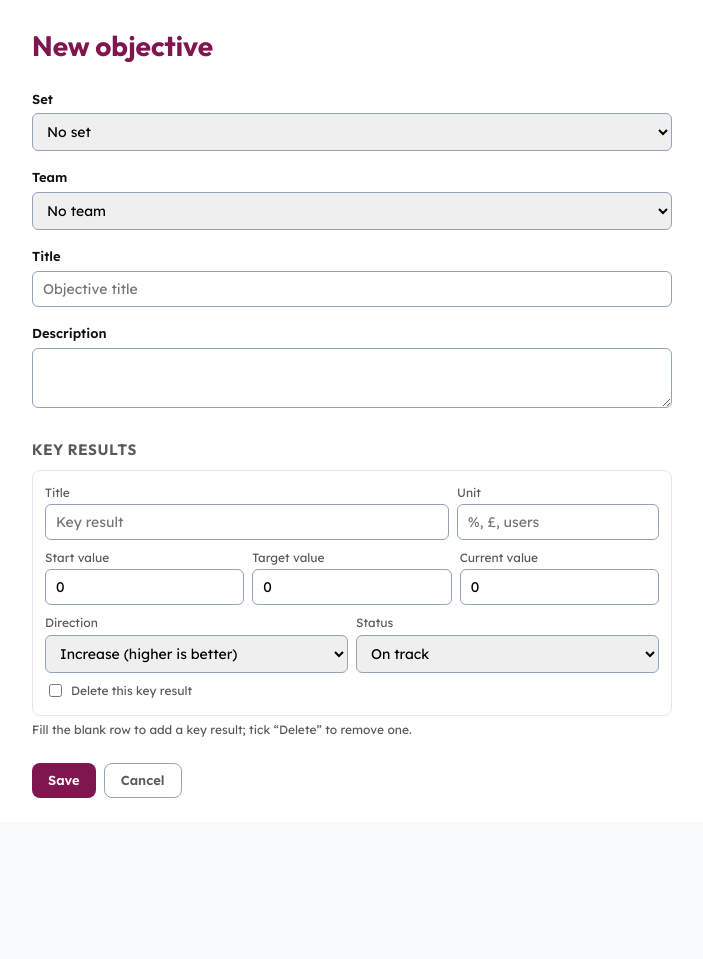
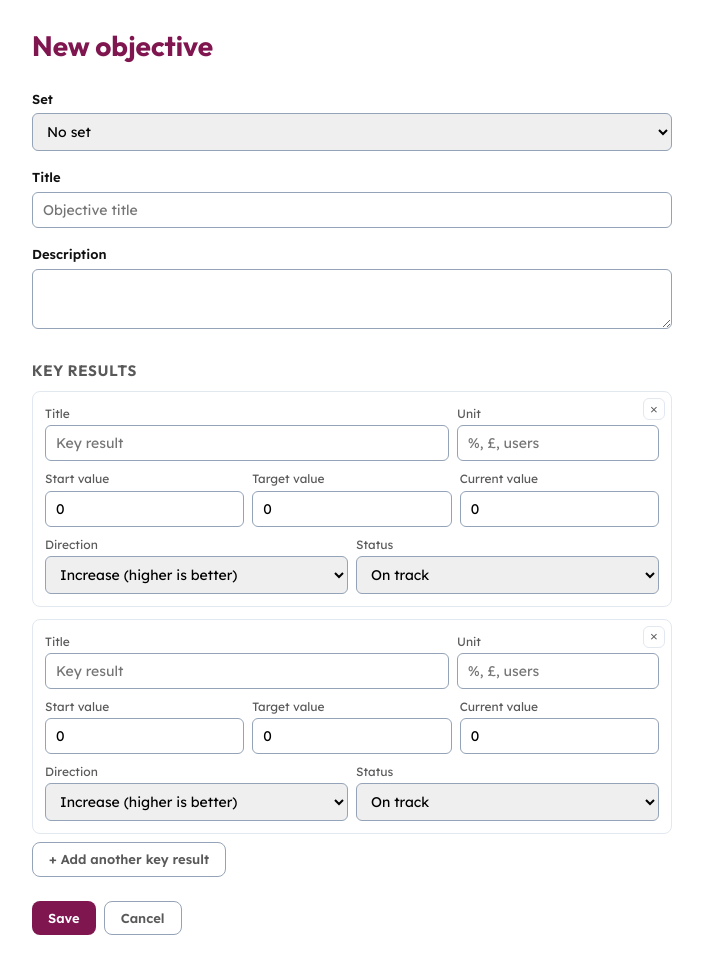
Before and after one commit to DEFRA/pm-roadmap, a Django app: page /objectives/new/ in a window 1280 px wide. Shown: the part 56-1015 px from the top of the page, without its empty margins (288-991 px from the left). Before the commit the page ends 854 px from the top, so only its background shows below. Run offline with Django 5.2, Linux system fonts and the light colour scheme; data that the repository does not hold is empty.

Commit message:
Objective form UI: dynamic key results, no team field, team breadcrumb
Three small changes to the objective creation form:

- Key results now show two blank forms by default (formset extra=2), each with
  its own remove (×) button, and a "+ Add another key result" button above Save
  that clones a new blank form (via the formset empty_form template + a little
  JS that updates TOTAL_FORMS; remove marks the row's DELETE and hides it).
  Extracted the field layout into _kr_form_fields.html so the visible rows and
  the clone template share one definition.
- Dropped the team field from the objective form — an objective inherits its
  set's team, which the view now assigns on save.
- Added a breadcrumb (team › set › new/edit) linking back to the team page.

Verified in the browser: two removable KR forms, add-another appends a correctly
-prefixed form and bumps TOTAL_FORMS, remove marks DELETE + hides, no team field,
breadcrumb links to the team. Full suite: 107.

Co-Authored-By: Claude Opus 4.8 <noreply@anthropic.com>

```diff
--- a/roadmap/forms.py
+++ b/roadmap/forms.py
@@ -152,12 +152,12 @@ def set_form_seed(form):
 
 
 class ObjectiveForm(forms.ModelForm):
+    # Team is not asked for — an objective inherits its set's team (set in the view).
     class Meta:
         model = Objective
-        fields = ['objective_set', 'team', 'title', 'description']
+        fields = ['objective_set', 'title', 'description']
         widgets = {
             'objective_set': forms.Select(attrs={'class': 'form-input'}),
-            'team': forms.Select(attrs={'class': 'form-input'}),
             'title': forms.TextInput(attrs={'class': 'form-input', 'placeholder': 'Objective title'}),
             'description': forms.Textarea(attrs={'class': 'form-input', 'rows': 2}),
         }
@@ -168,8 +168,6 @@ class ObjectiveForm(forms.ModelForm):
         self.fields['objective_set'].required = False
         self.fields['objective_set'].label = 'Set'
         self.fields['objective_set'].empty_label = 'No set'
-        self.fields['team'].required = False
-        self.fields['team'].empty_label = 'No team'
 
 
 class KeyResultForm(forms.ModelForm):
@@ -202,5 +200,5 @@ class KeyResultForm(forms.ModelForm):
 
 
 KeyResultFormSet = inlineformset_factory(
-    Objective, KeyResult, form=KeyResultForm, extra=1, can_delete=True,
+    Objective, KeyResult, form=KeyResultForm, extra=2, can_delete=True,
 )
--- /dev/null
+++ b/roadmap/templates/roadmap/_kr_form_fields.html
@@ -0,0 +1,56 @@
+{# One key-result form's fields. Expects `kr` (a formset form or empty_form). #}
+{% for hidden in kr.hidden_fields %}{{ hidden }}{% endfor %}
+{% if kr.non_field_errors %}<div style="font-size:11px; color:var(--priority-critical);">{{ kr.non_field_errors }}</div>{% endif %}
+
+<button type="button" class="kr-remove no-export" onclick="removeKrForm(this)"
+        title="Remove this key result" aria-label="Remove this key result"
+        style="position:absolute; top:6px; right:6px; width:22px; height:22px; border:1px solid var(--border-subtle); border-radius:6px; background:var(--bg-main); color:var(--text-muted); cursor:pointer; line-height:1;">&times;</button>
+
+{# Title + unit #}
+<div style="display:grid; grid-template-columns:2fr 1fr; gap:0.5rem; margin-bottom:0.5rem;">
+  <div>
+    <label style="display:block; font-size:12px; color:var(--text-muted); margin-bottom:2px;">{{ kr.title.label }}</label>
+    {{ kr.title }}
+    {% if kr.title.errors %}<div style="font-size:11px; color:var(--priority-critical);">{{ kr.title.errors }}</div>{% endif %}
+  </div>
+  <div>
+    <label style="display:block; font-size:12px; color:var(--text-muted); margin-bottom:2px;">{{ kr.unit.label }}</label>
+    {{ kr.unit }}
+    {% if kr.unit.errors %}<div style="font-size:11px; color:var(--priority-critical);">{{ kr.unit.errors }}</div>{% endif %}
+  </div>
+</div>
+
+{# Start / target / current values on one line #}
+<div style="display:grid; grid-template-columns:repeat(3, 1fr); gap:0.5rem; margin-bottom:0.5rem;">
+  <div>
+    <label style="display:block; font-size:12px; color:var(--text-muted); margin-bottom:2px;">{{ kr.start_value.label }}</label>
+    {{ kr.start_value }}
+    {% if kr.start_value.errors %}<div style="font-size:11px; color:var(--priority-critical);">{{ kr.start_value.errors }}</div>{% endif %}
+  </div>
+  <div>
+    <label style="display:block; font-size:12px; color:var(--text-muted); margin-bottom:2px;">{{ kr.target_value.label }}</label>
+    {{ kr.target_value }}
+    {% if kr.target_value.errors %}<div style="font-size:11px; color:var(--priority-critical);">{{ kr.target_value.errors }}</div>{% endif %}
+  </div>
+  <div>
+    <label style="display:block; font-size:12px; color:var(--text-muted); margin-bottom:2px;">{{ kr.current_value.label }}</label>
+    {{ kr.current_value }}
+    {% if kr.current_value.errors %}<div style="font-size:11px; color:var(--priority-critical);">{{ kr.current_value.errors }}</div>{% endif %}
+  </div>
+</div>
+
+{# Direction / status #}
+<div style="display:grid; grid-template-columns:1fr 1fr; gap:0.5rem;">
+  <div>
+    <label style="display:block; font-size:12px; color:var(--text-muted); margin-bottom:2px;">{{ kr.direction.label }}</label>
+    {{ kr.direction }}
+    {% if kr.direction.errors %}<div style="font-size:11px; color:var(--priority-critical);">{{ kr.direction.errors }}</div>{% endif %}
+  </div>
+  <div>
+    <label style="display:block; font-size:12px; color:var(--text-muted); margin-bottom:2px;">{{ kr.status.label }}</label>
+    {{ kr.status }}
+    {% if kr.status.errors %}<div style="font-size:11px; color:var(--priority-critical);">{{ kr.status.errors }}</div>{% endif %}
+  </div>
+</div>
+
+{% if kr.DELETE %}<span style="display:none;">{{ kr.DELETE }}</span>{% endif %}
--- a/roadmap/templates/roadmap/objective_form.html
+++ b/roadmap/templates/roadmap/objective_form.html
@@ -3,6 +3,13 @@
 
 {% block content %}
 <div style="max-width:640px; margin:0 auto;">
+  {% if team %}
+    <div style="font-size:12px; color:var(--text-muted); margin-bottom:0.5rem;">
+      <a href="{% url 'roadmap:team_home' team.pk %}" style="color:inherit;">{{ team.name }}</a>
+      {% if objective_set %} &rsaquo; <a href="{% url 'roadmap:objective_set_detail' objective_set.pk %}" style="color:inherit;">{{ objective_set.name }}</a>{% endif %}
+      &rsaquo; {% if objective %}Edit objective{% else %}New objective{% endif %}
+    </div>
+  {% endif %}
   <h1 style="margin:0 0 1.25rem;">{% if objective %}Edit objective{% else %}New objective{% endif %}</h1>
 
   <form method="post">
@@ -20,75 +27,44 @@
     <h2 style="font-size:15px; text-transform:uppercase; letter-spacing:.06em; color:var(--text-muted); margin-top:1.5rem;">Key results</h2>
     {{ formset.management_form }}
     {% if formset.non_form_errors %}<div style="color:var(--priority-critical);">{{ formset.non_form_errors }}</div>{% endif %}
-    <div style="display:flex; flex-direction:column; gap:0.75rem;">
+
+    <div id="kr-forms" style="display:flex; flex-direction:column; gap:0.75rem;">
       {% for kr in formset %}
-        <div style="border:1px solid var(--border-subtle); border-radius:8px; padding:0.75rem;">
-          {% for hidden in kr.hidden_fields %}{{ hidden }}{% endfor %}
-          {% if kr.non_field_errors %}<div style="font-size:11px; color:var(--priority-critical);">{{ kr.non_field_errors }}</div>{% endif %}
-
-          {# Title + unit #}
-          <div style="display:grid; grid-template-columns:2fr 1fr; gap:0.5rem; margin-bottom:0.5rem;">
-            <div>
-              <label style="display:block; font-size:12px; color:var(--text-muted); margin-bottom:2px;">{{ kr.title.label }}</label>
-              {{ kr.title }}
-              {% if kr.title.errors %}<div style="font-size:11px; color:var(--priority-critical);">{{ kr.title.errors }}</div>{% endif %}
-            </div>
-            <div>
-              <label style="display:block; font-size:12px; color:var(--text-muted); margin-bottom:2px;">{{ kr.unit.label }}</label>
-              {{ kr.unit }}
-              {% if kr.unit.errors %}<div style="font-size:11px; color:var(--priority-critical);">{{ kr.unit.errors }}</div>{% endif %}
-            </div>
-          </div>
-
-          {# Start / target / current values on one line #}
-          <div style="display:grid; grid-template-columns:repeat(3, 1fr); gap:0.5rem; margin-bottom:0.5rem;">
-            <div>
-              <label style="display:block; font-size:12px; color:var(--text-muted); margin-bottom:2px;">{{ kr.start_value.label }}</label>
-              {{ kr.start_value }}
-              {% if kr.start_value.errors %}<div style="font-size:11px; color:var(--priority-critical);">{{ kr.start_value.errors }}</div>{% endif %}
-            </div>
-            <div>
-              <label style="display:block; font-size:12px; color:var(--text-muted); margin-bottom:2px;">{{ kr.target_value.label }}</label>
-              {{ kr.target_value }}
-              {% if kr.target_value.errors %}<div style="font-size:11px; color:var(--priority-critical);">{{ kr.target_value.errors }}</div>{% endif %}
-            </div>
-            <div>
-              <label style="display:block; font-size:12px; color:var(--text-muted); margin-bottom:2px;">{{ kr.current_value.label }}</label>
-              {{ kr.current_value }}
-              {% if kr.current_value.errors %}<div style="font-size:11px; color:var(--priority-critical);">{{ kr.current_value.errors }}</div>{% endif %}
-            </div>
-          </div>
-
-          {# Direction / status #}
-          <div style="display:grid; grid-template-columns:1fr 1fr; gap:0.5rem;">
-            <div>
-              <label style="display:block; font-size:12px; color:var(--text-muted); margin-bottom:2px;">{{ kr.direction.label }}</label>
-              {{ kr.direction }}
-              {% if kr.direction.errors %}<div style="font-size:11px; color:var(--priority-critical);">{{ kr.direction.errors }}</div>{% endif %}
-            </div>
-            <div>
-              <label style="display:block; font-size:12px; color:var(--text-muted); margin-bottom:2px;">{{ kr.status.label }}</label>
-              {{ kr.status }}
-              {% if kr.status.errors %}<div style="font-size:11px; color:var(--priority-critical);">{{ kr.status.errors }}</div>{% endif %}
-            </div>
-          </div>
-
-          {% if kr.DELETE %}
-            <label style="display:inline-flex; align-items:center; gap:6px; font-size:12px; color:var(--text-muted); margin-top:0.5rem;">
-              {{ kr.DELETE }} Delete this key result
-            </label>
-          {% endif %}
+        <div class="kr-form" style="border:1px solid var(--border-subtle); border-radius:8px; padding:0.75rem; position:relative;">
+          {% include "roadmap/_kr_form_fields.html" with kr=kr %}
         </div>
       {% endfor %}
     </div>
-    <div style="font-size:12px; color:var(--text-muted); margin-top:4px;">
-      Fill the blank row to add a key result; tick “Delete” to remove one.
-    </div>
+
+    {# Template cloned by "+ Add another key result" #}
+    <template id="kr-empty-template">
+      <div class="kr-form" style="border:1px solid var(--border-subtle); border-radius:8px; padding:0.75rem; position:relative;">
+        {% include "roadmap/_kr_form_fields.html" with kr=formset.empty_form %}
+      </div>
+    </template>
+
+    <button type="button" class="btn btn-ghost" onclick="addKrForm()" style="margin-top:0.5rem;">+ Add another key result</button>
 
     <div style="display:flex; gap:8px; margin-top:1.5rem;">
       <button type="submit" class="btn btn-primary">Save</button>
-      <a href="{% url 'roadmap:objective_list' %}" class="btn btn-ghost">Cancel</a>
+      <a href="{% if objective_set %}{% url 'roadmap:objective_set_detail' objective_set.pk %}{% else %}{% url 'roadmap:objective_list' %}{% endif %}" class="btn btn-ghost">Cancel</a>
     </div>
   </form>
 </div>
+
+<script>
+  function addKrForm() {
+    const total = document.getElementById('id_key_results-TOTAL_FORMS');
+    const index = parseInt(total.value, 10);
+    const html = document.getElementById('kr-empty-template').innerHTML.replace(/__prefix__/g, index);
+    document.getElementById('kr-forms').insertAdjacentHTML('beforeend', html);
+    total.value = index + 1;
+  }
+  function removeKrForm(btn) {
+    const formEl = btn.closest('.kr-form');
+    const del = formEl.querySelector('input[type=checkbox][name$="-DELETE"]');
+    if (del) del.checked = true;            // saved rows: mark for deletion on save
+    formEl.style.display = 'none';          // new rows: just hide (empty ⇒ ignored)
+  }
+</script>
 {% endblock %}
--- a/roadmap/views_okr.py
+++ b/roadmap/views_okr.py
@@ -101,17 +101,29 @@ def _objective_form(request, objective):
     formset = KeyResultFormSet(request.POST or None, instance=objective)
 
     if request.method == 'POST' and form.is_valid() and formset.is_valid():
-        obj = form.save()
+        obj = form.save(commit=False)
+        # The objective inherits its set's team (team isn't asked for).
+        obj.team = obj.objective_set.team if obj.objective_set_id else None
+        obj.save()
         formset.instance = obj
         formset.save()
         if obj.objective_set_id:
             return redirect('roadmap:objective_set_detail', pk=obj.objective_set_id)
         return redirect('roadmap:objective_list')
 
+    # The set (from the instance or the submitted/queried value) drives the team
+    # breadcrumb back to the team page.
+    obj_set = objective.objective_set if objective.objective_set_id else None
+    if obj_set is None:
+        set_val = form['objective_set'].value()
+        if set_val:
+            obj_set = ObjectiveSet.objects.filter(pk=set_val).first()
     return render(request, 'roadmap/objective_form.html', {
         'form': form,
         'formset': formset,
         'objective': objective if objective.pk else None,
+        'objective_set': obj_set,
+        'team': obj_set.team if obj_set else None,
     })
 
 
```
